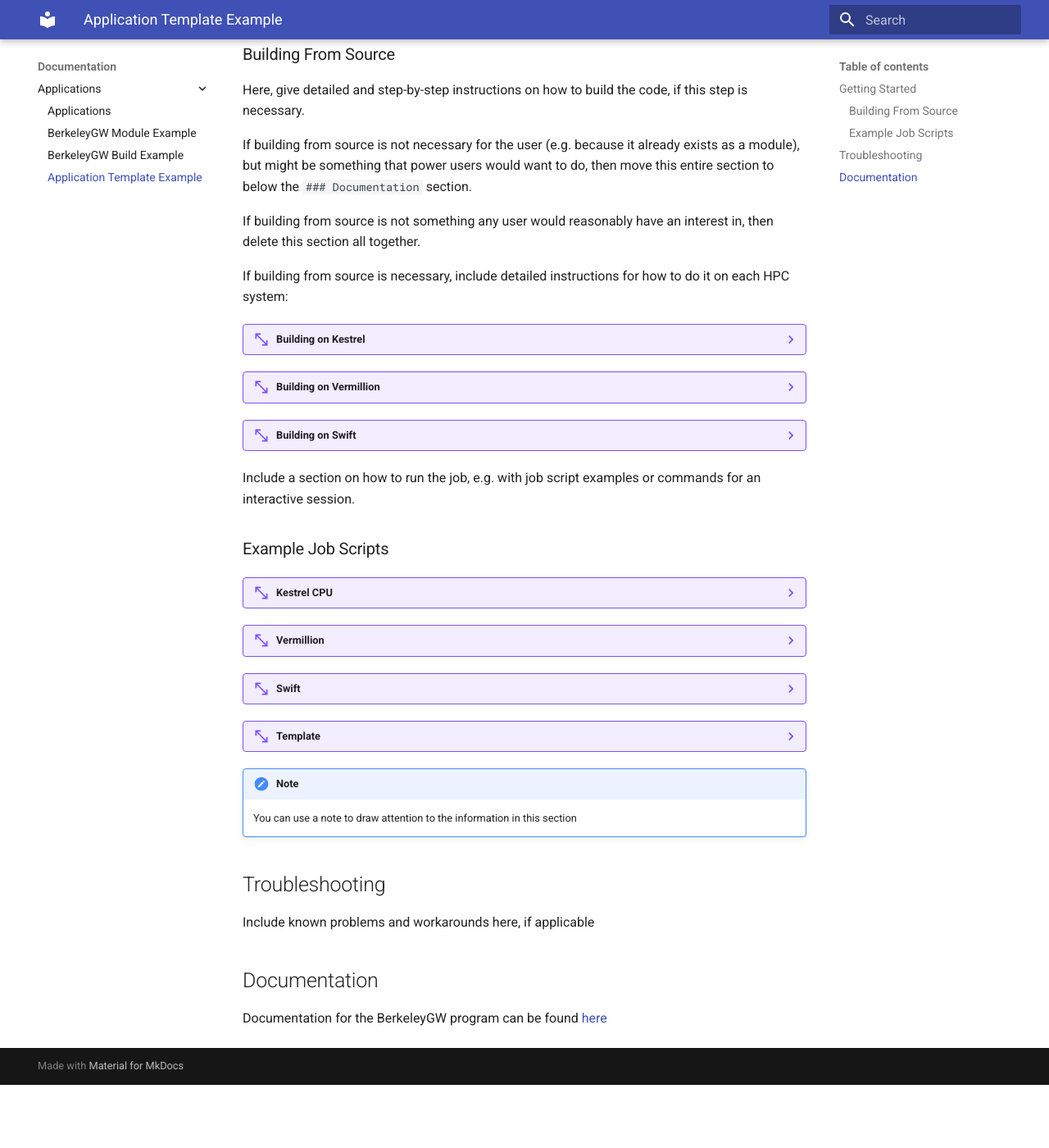
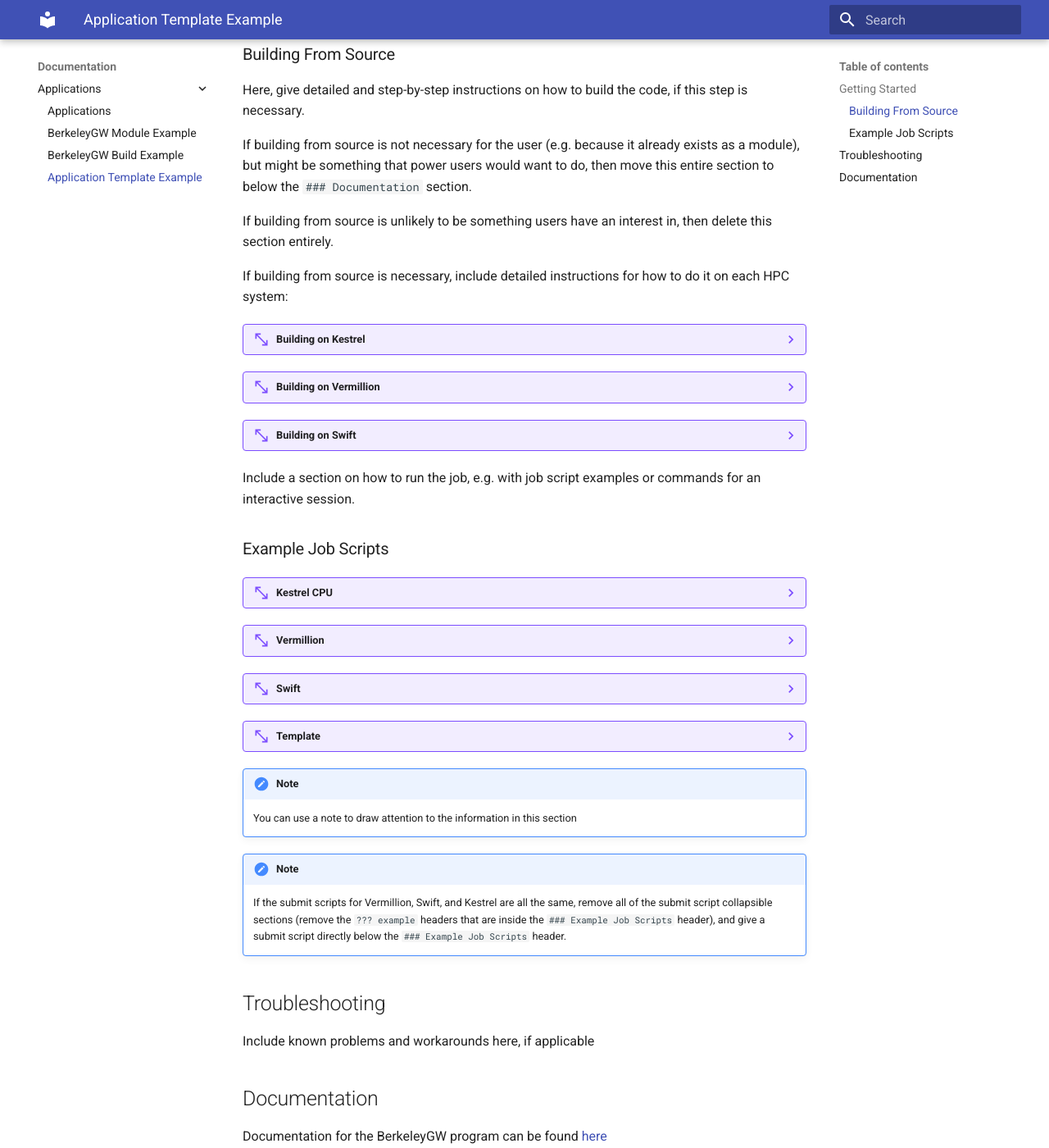
Before and after one commit to oahull0112/oahull0112.github.io, an MkDocs documentation site: the page built from docs/Documentation/Applications/applications_template.md, in a window 1280 px wide and 1400 px high, scrolled down 757 px. Shown: the whole window at 82% size. Built offline with MkDocs 1.6.1 and Material for MkDocs 9.7.7, drawn with Linux system fonts in a browser that asks for light colours; before the commit the page ends 2080 px from its top, so only the background shows below that.

Commit message:
clean up template page

````diff
--- a/docs/Documentation/Applications/applications_template.md
+++ b/docs/Documentation/Applications/applications_template.md
@@ -27,7 +27,7 @@ Here, give detailed and step-by-step instructions on how to build the code, if t
 
 If building from source is not necessary for the user (e.g. because it already exists as a module), but might be something that power users would want to do, then move this entire section to below the `### Documentation` section.
 
-If building from source is not something any user would reasonably have an interest in, then delete this section all together.
+If building from source is unlikely to be something users have  an interest in, then delete this section entirely.
 
 If building from source is necessary, include detailed instructions for how to do it on each HPC system:
 
@@ -103,20 +103,15 @@ Include a section on how to run the job, e.g. with job script examples or comman
 
 ??? example "Vermillion"
 
-	```slurm
-
 	If the submit script for Vermillion differs from Kestrel, then include a Vermillion example script here.
 	If the submit script does not differ, then remove this section (starting from the `??? example "Vermillion"` line)
 
-	```
 
 ??? example "Swift"
-	```slurm
 
 	If the submit script for Swiftn differs from Kestrel, then include a Swift  example script here.
 	If the submit script does not differ, then remove this section (starting from the `??? example "Swift"` line)
 
-	```
 
 ??? example "Template"
 
@@ -130,6 +125,9 @@ Include a section on how to run the job, e.g. with job script examples or comman
 !!! note
 	You can use a note to draw attention to the information in this section
 
+!!! note
+	If the submit scripts for Vermillion, Swift, and Kestrel are all the same, remove all of the submit script collapsible sections (remove the `??? example` headers that are inside the `### Example Job Scripts` header), and give a submit script directly below the `### Example Job Scripts` header.
+
 
 ## Troubleshooting
 
````
